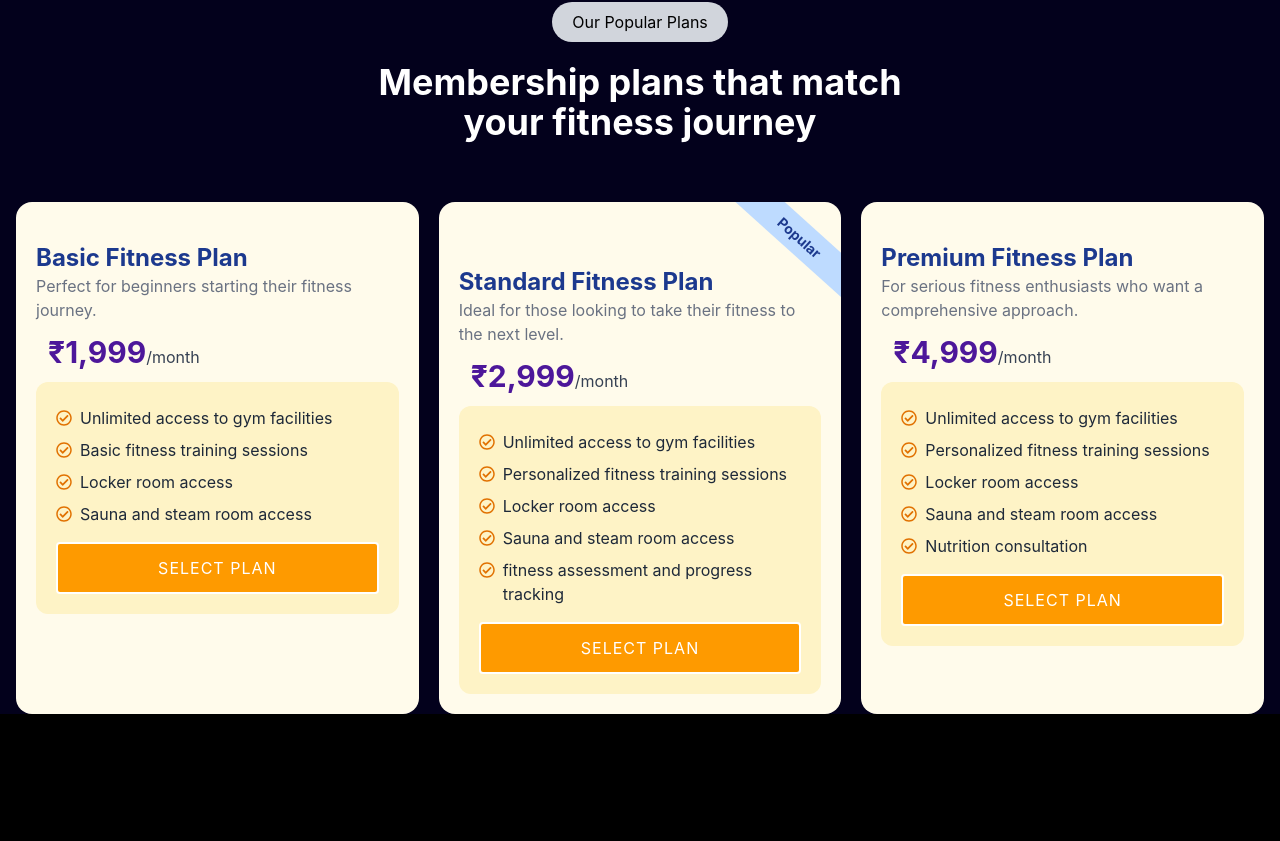
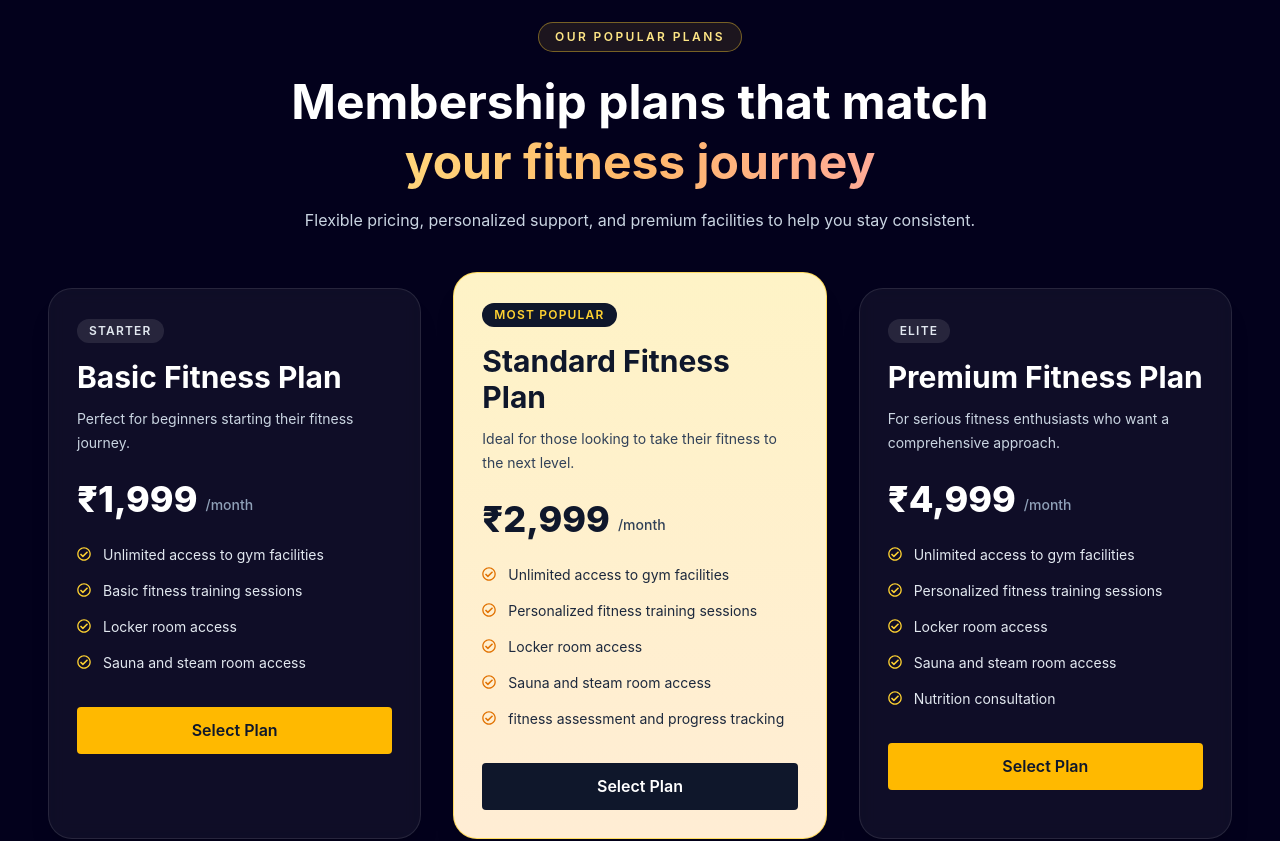
Before and after one commit to MohanlalManna24/gym-website, a React (Vite) app: page / in a window 1280 px wide. Shown: the part 4178-5019 px from the top of the page. Built offline with nearby package versions, Linux system fonts and the light colour scheme.

Commit message:
update membership design section

```diff
--- a/src/component/MembershipPlans.jsx
+++ b/src/component/MembershipPlans.jsx
@@ -9,6 +9,7 @@ const MembershipPlans = () => {
       id: 1,
       title: "Basic Fitness Plan",
       price: "1999",
+      badge: "Starter",
       subTitle: "Perfect for beginners starting their fitness journey.",
       features: [
         "Unlimited access to gym facilities",
@@ -21,6 +22,7 @@ const MembershipPlans = () => {
       id: 2,
       title: "Standard Fitness Plan",
       price: "2999",
+      badge: "Most Popular",
       subTitle:
         "Ideal for those looking to take their fitness to the next level.",
       features: [
@@ -35,6 +37,7 @@ const MembershipPlans = () => {
       id: 3,
       title: "Premium Fitness Plan",
       price: "4999",
+      badge: "Elite",
       subTitle:
         "For serious fitness enthusiasts who want a comprehensive approach.",
       features: [
@@ -47,61 +50,113 @@ const MembershipPlans = () => {
     },
   ];
 
-  const formatPrice = (amount) =>{
-    return new Intl.NumberFormat('en-IN', {
-      style: 'currency',
-      currency: 'INR',
+  const formatPrice = (amount) => {
+    return new Intl.NumberFormat("en-IN", {
+      style: "currency",
+      currency: "INR",
       maximumFractionDigits: 0,
     }).format(amount);
-  }
+  };
 
   return (
     <Layout>
-      <div>
-        <span className="program bg-gray-300 text-black p-2 px-5 rounded-full text-center block w-fit mx-auto mt-15">
-          Our Popular Plans
-        </span>
-        <h3 className="font-bold text-4xl text-center pt-5">
-          Membership plans that match <br /> your fitness journey
-        </h3>
+      <section className="relative mx-auto max-w-7xl px-4 py-14 sm:px-6 sm:py-16 lg:px-8 lg:py-20">
+        <div className="pointer-events-none absolute inset-0 -z-10 bg-[radial-linear(circle_at_20%_20%,rgba(245,158,11,0.25),transparent_40%),radial-linear(circle_at_80%_10%,rgba(59,130,246,0.2),transparent_40%)]" />
 
-        <div className="grid grid-cols-1 md:grid-cols-3 gap-5 mt-15 ">
-          {plans.map((plan) => (
-            <div key={plan.id} className="plan bg-amber-50 text-black p-5 rounded-2xl overflow-hidden">
-              <div className="tag relative left-59 top-18 rotate-42 ">
+        <div className="mx-auto max-w-3xl text-center">
+          <span className="inline-flex items-center rounded-full border border-amber-300/40 bg-amber-300/10 px-4 py-1.5 text-xs font-semibold uppercase tracking-[0.2em] text-amber-200">
+            Our Popular Plans
+          </span>
+          <h3 className="mt-5 text-3xl font-bold leading-tight text-white sm:text-4xl lg:text-5xl">
+            Membership plans that match
+            <span className="block bg-linear-to-r from-amber-200 via-orange-300 to-rose-300 bg-clip-text text-transparent">
+              your fitness journey
+            </span>
+          </h3>
+          <p className="mt-4 text-sm text-slate-300 sm:text-base">
+            Flexible pricing, personalized support, and premium facilities to
+            help you stay consistent.
+          </p>
+        </div>
 
-              {plan.id === 2 && (
-                <span className="bg-blue-200 p-2 px-13 rotate-x-90 text-blue-900 text-sm font-bold">
-                  Popular
+        <div className="mt-10 grid grid-cols-1 gap-6 md:grid-cols-2 lg:mt-14 lg:grid-cols-3 lg:gap-8">
+          {plans.map((plan) => {
+            const isFeatured = plan.id === 2;
+
+            return (
+              <article
+                key={plan.id}
+                className={`relative overflow-hidden rounded-3xl border p-6 shadow-xl transition-all duration-300 hover:-translate-y-1 hover:shadow-2xl sm:p-7 ${
+                  isFeatured
+                    ? "border-amber-300/70 bg-linear-to-b from-amber-100 to-orange-100 text-slate-900 lg:-mt-4"
+                    : "border-white/10 bg-white/5 text-white backdrop-blur-sm"
+                }`}
+              >
+                <span
+                  className={`inline-flex rounded-full px-3 py-1 text-xs font-semibold uppercase tracking-widest ${
+                    isFeatured
+                      ? "bg-slate-900 text-amber-300"
+                      : "bg-white/10 text-slate-200"
+                  }`}
+                >
+                  {plan.badge}
                 </span>
-              )}
-              </div>
-              <h4 className="text-2xl font-bold text-blue-900 pt-5">{plan.title}</h4>
-              <p className="text-gray-500">{plan.subTitle}</p>
-              <div className="p-3">
-                <span className="text-3xl font-bold text-violet-900">{formatPrice(plan.price)}</span>
-                <span className="text-gray-700">/month</span>
-              </div>
-              <div className="bg-amber-100 p-5 pt-2 rounded-xl">
-                <ul className="my-4 space-y-2">
+
+                <h4 className="mt-4 text-2xl font-bold sm:text-3xl">{plan.title}</h4>
+                <p
+                  className={`mt-3 text-sm leading-6 ${
+                    isFeatured ? "text-slate-700" : "text-slate-300"
+                  }`}
+                >
+                  {plan.subTitle}
+                </p>
+
+                <div className="mt-6 flex items-end gap-2">
+                  <span className="text-3xl font-extrabold sm:text-4xl">
+                    {formatPrice(plan.price)}
+                  </span>
+                  <span
+                    className={`pb-1 text-sm font-medium ${
+                      isFeatured ? "text-slate-700" : "text-slate-400"
+                    }`}
+                  >
+                    /month
+                  </span>
+                </div>
+
+                <ul className="mt-6 space-y-3">
                   {plan.features.map((feature, index) => (
-                    <li key={index} className="flex items-start gap-2 text-gray-800">
+                    <li
+                      key={index}
+                      className={`flex items-start gap-3 text-sm leading-6 ${
+                        isFeatured ? "text-slate-800" : "text-slate-200"
+                      }`}
+                    >
                       <FaRegCheckCircle
-                        className="mt-1 shrink-0 text-amber-600"
+                        className={`mt-1 shrink-0 ${
+                          isFeatured ? "text-amber-600" : "text-amber-300"
+                        }`}
                         aria-hidden="true"
                       />
                       <span>{feature}</span>
                     </li>
                   ))}
                 </ul>
-                <button className="bg-amber-500 text-white py-2 px-4 w-full rounded-full hover:bg-lime-600">
+
+                <button
+                  className={`mt-8 w-full rounded-full px-5 py-3 text-sm font-semibold normal-case! tracking-normal! transition-all duration-300 border-0! ${
+                    isFeatured
+                      ? "bg-slate-900 text-white hover:bg-slate-800"
+                      : "bg-amber-400 text-slate-900 hover:bg-amber-300"
+                  }`}
+                >
                   Select Plan
                 </button>
-              </div>
-            </div>
-          ))}
+              </article>
+            );
+          })}
         </div>
-      </div>
+      </section>
     </Layout>
   );
 };
```
